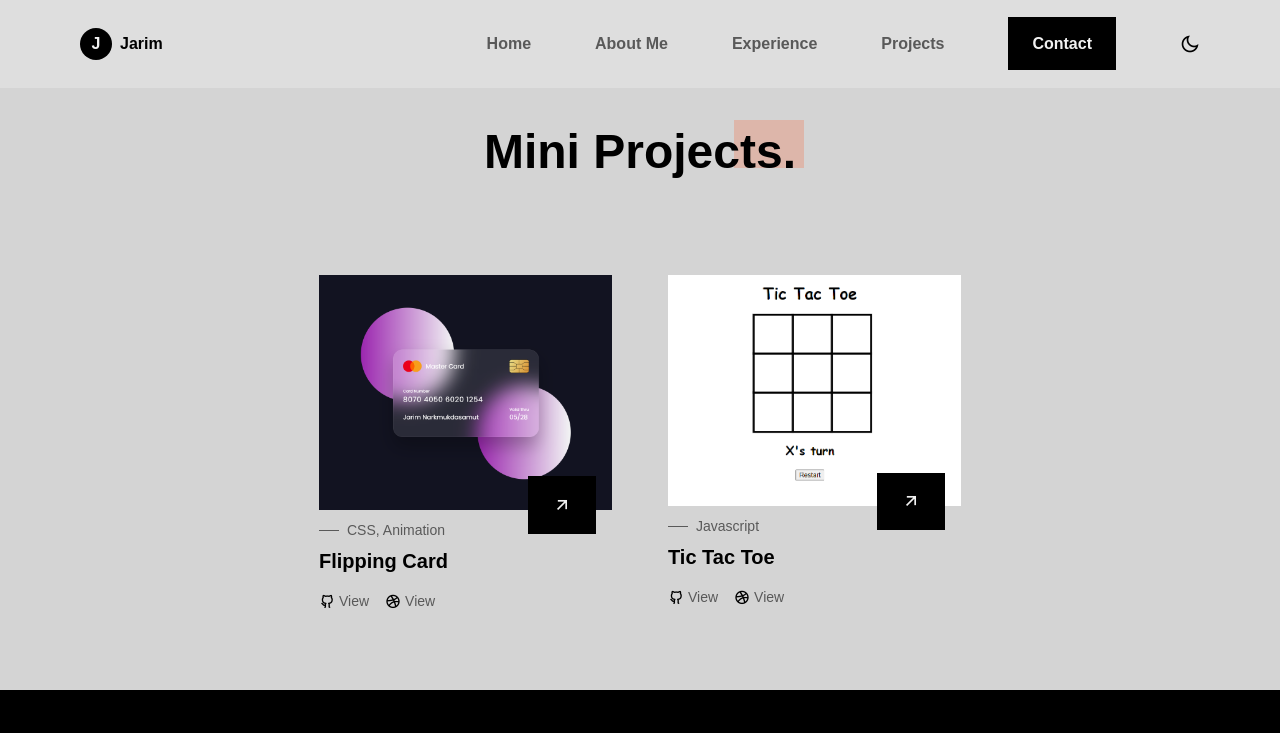
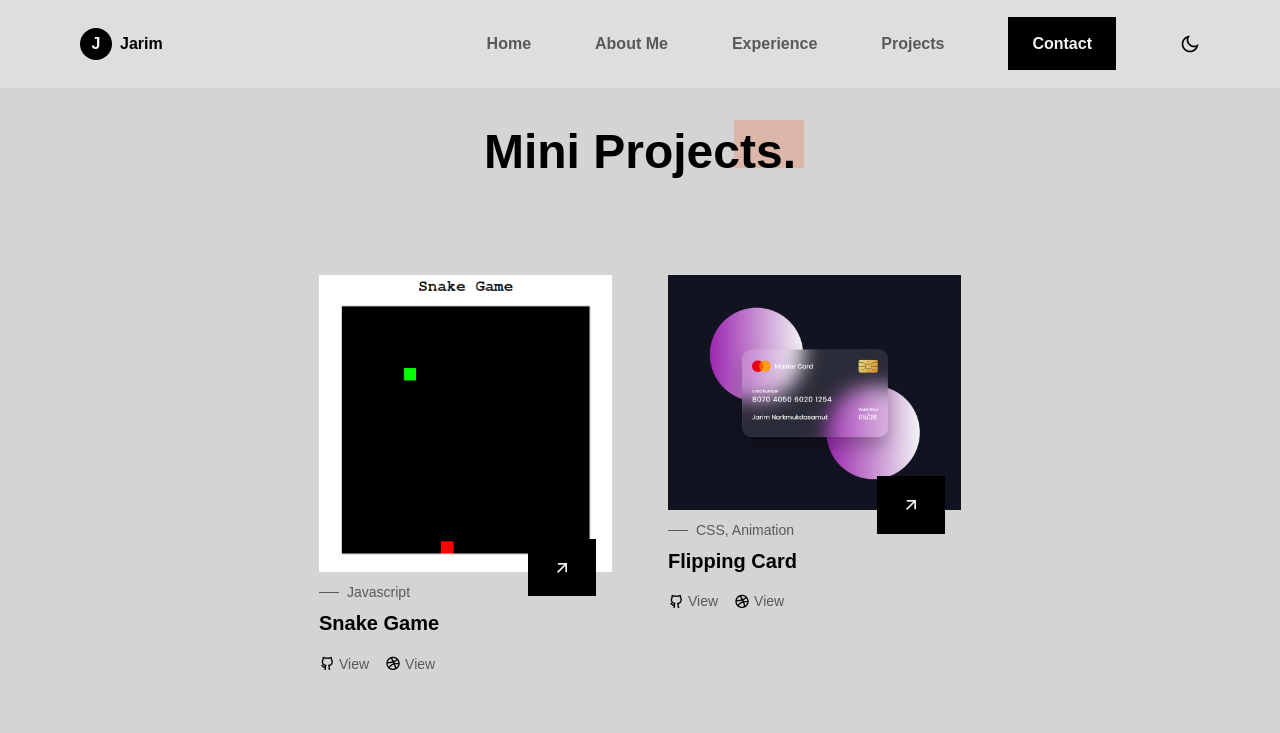
Before and after one commit to Jarimnark/responsive-profile, a plain HTML site: page miniproject.html in a window 1280 px wide. Shown: the top 733 px of the page. Drawn offline with nearby package versions, Linux system fonts and the light colour scheme; a web font is replaced by a local one.

Commit message:
add snake game

```diff
--- a/miniproject.html
+++ b/miniproject.html
@@ -100,6 +100,42 @@
       </h2>
 
       <div class="projects__container container grid">
+        <article class="projects__card">
+          <div class="projects__image">
+            <img
+              src="assets/img/mini-p-3.png"
+              alt="image"
+              class="projects__img"
+            />
+            <a
+              href="https://github.com/Jarimnark/mini-snakegame.git"
+              class="projects__button button"
+            >
+              <i class="ri-arrow-right-up-line"></i>
+            </a>
+          </div>
+          <div class="projects__content">
+            <h3 class="projects__subtitle">Javascript</h3>
+            <h2 class="projects__title">Snake Game</h2>
+          </div>
+          <div class="projects__buttons">
+            <a
+              href="https://github.com/Jarimnark/mini-snakegame.git"
+              target="_blank"
+              class="projects__link"
+            >
+              <i class="ri-github-line"></i> View
+            </a>
+            <a
+              href="https://jarimnark.github.io/mini-snakegame/"
+              target="_blank"
+              class="projects__link"
+            >
+              <i class="ri-dribbble-line"></i> View
+            </a>
+          </div>
+        </article>
+
         <article class="projects__card">
           <div class="projects__image">
             <img
```
Also changed, not shown: assets/img/mini-p-3.png (added).
